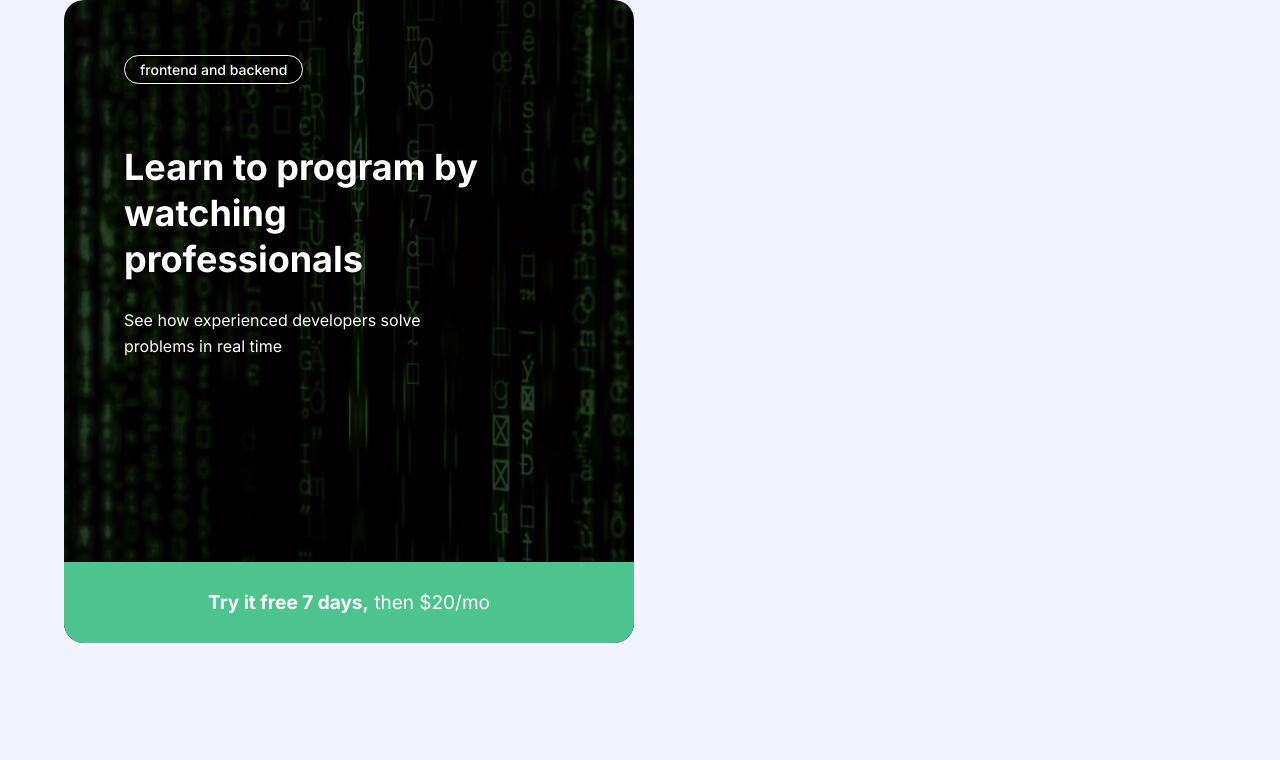
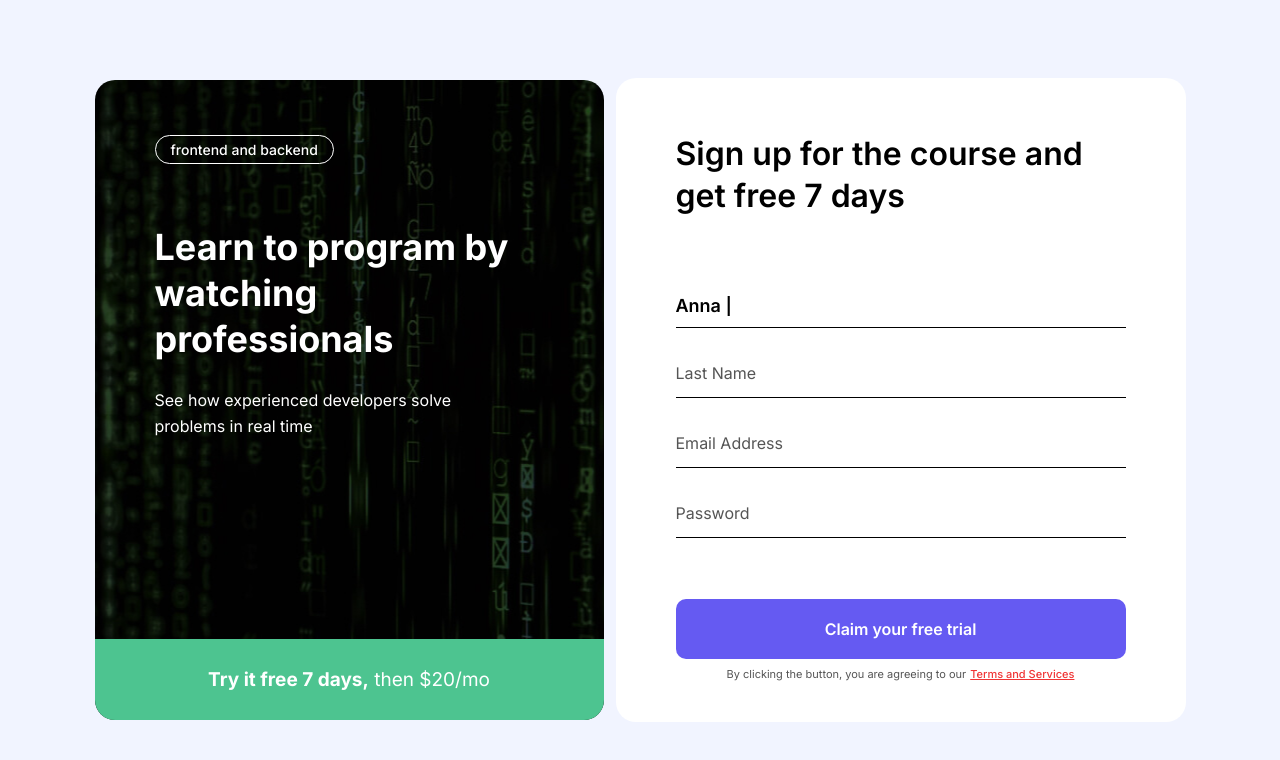
Before and after one commit to anwarbek/Intro-form, a plain HTML site: page index.html in a window 1280 px wide. Drawn offline with Linux system fonts and the light colour scheme.

Commit message:
Add form and changed global styles

```diff
--- a/css/style.css
+++ b/css/style.css
@@ -9,6 +9,12 @@ html {
 *::before,
 *::after {
   box-sizing: inherit;
+}
+
+*:focus {
+  outline: 2px dashed #4DC490;
+  outline-offset: 5px;
+  border-radius: 1px;
 }
 
 body {
@@ -34,14 +40,18 @@ img {
 /* CONTAINER */
 .container {
   width: 100%;
-  max-width: 1202px;
+  max-width: 1440px;
   padding: 0 25px;
-  margin: 0 auto;
+  margin: auto auto;
 }
 
 /* MAIN_CONTENT */
 .main-content {
-  flex-grow: 1;
+  display: flex;
+  justify-content: center;
+  align-content: stretch;
+  align-items: center;
+  flex-direction: row;
 }
 
 /* INTRO-CONTENT */
@@ -89,7 +99,7 @@ img {
   max-width: 347px;
   margin: 0;
   padding: 0;
-  margin-bottom: 203px;
+  margin-bottom: 200.4px;
   font-size: 16px;
   font-weight: 400;
   line-height: 26px;
@@ -112,3 +122,82 @@ img {
 .intro-bottom-normal-text {
   font-weight: 400;
 }
+
+/* INTRO-FORM */
+.intro-form {
+  max-width: 570px;
+  margin: 0;
+  margin-left: 12px;
+  padding: 55px 60px 40px;
+  background-color: #fff;
+  border-radius: 20px;
+}
+
+.form-header {
+  margin: 0 0 79px;
+  font-size: 32px;
+  font-weight: 600;
+  line-height: 42px;
+}
+
+input {
+  width: 100%;
+  padding: 0;
+  padding-bottom: 14px;
+  margin-bottom: 35px;
+  display: block;
+  font-size: 16px;
+  line-height: normal;
+  border: none;
+  border-bottom: 1px solid #000;
+}
+
+input::placeholder {
+
+  color: #555;
+}
+
+#name {
+  padding-bottom: 11px;
+}
+
+#name::placeholder {
+  font-size: 18px;
+  font-weight: 600;
+  color: #000;
+}
+
+.form-button {
+  padding: 20px;
+  margin: 26.8px 0 8px;
+  width: 100%;
+  font-size: 16px;
+  font-weight: 600;
+  line-height: normal;
+  text-align: center;
+  border: none;
+  color: #fff;
+  background-color: #655af2;
+  border-radius: 10px;
+}
+
+.ink-column {
+  display: flex;
+  justify-content: center;
+  align-items: center;
+  font-size: 11px;
+  line-height: 15px;
+}
+
+.ink-text {
+  padding: 0;
+  margin: 0;
+  margin-right: 4px;
+  font-weight: 400;
+  color: #555;
+}
+
+.ink-link {
+  font-weight: 500;
+  color: #f03535;
+}
--- a/index.html
+++ b/index.html
@@ -18,7 +18,7 @@
 
 <body>
 
-  <main class="container">
+  <main class="main-content container">
     <!-- INTRO-CONTENT -->
     <div class="intro-content">
       <div class="intro-item">
@@ -31,6 +31,22 @@
         <span class="intro-bottom-normal-text">then $20/mo</span>
       </div>
     </div>
+
+    <!-- INTRO-FORM -->
+    <div class="intro-form">
+      <form action="http://echo.htmlacademy.ru" method="GET">
+        <h2 class="form-header">Sign up for the course and get free 7 days</h2>
+        <input class="form-input" type="text" name="name" id="name" placeholder="Anna |" required>
+        <input class="form-input" type="text" name="lname" placeholder="Last Name" required>
+        <input class="form-input" type="email" name="email" placeholder="Email Address" required>
+        <input class="form-input" type="password" name="password" placeholder="Password" required>
+        <button class="form-button" type="submit">Claim your free trial</button>
+        <div class="ink-column">
+          <strong class="ink-text">By clicking the button, you are agreeing to our</strong>
+          <a class="ink-link" href="#">Terms and Services</a>
+        </div>
+      </form>
+    </div>
   </main>
 
   <script src="js/main.js"></script>
```
